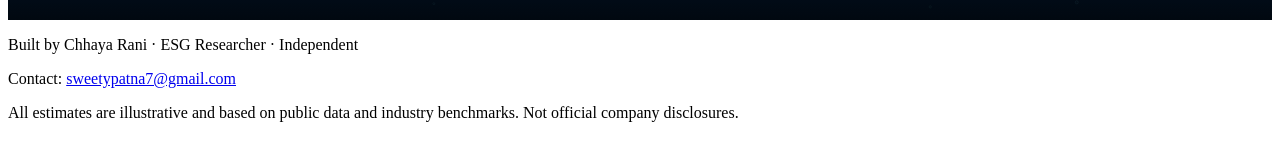
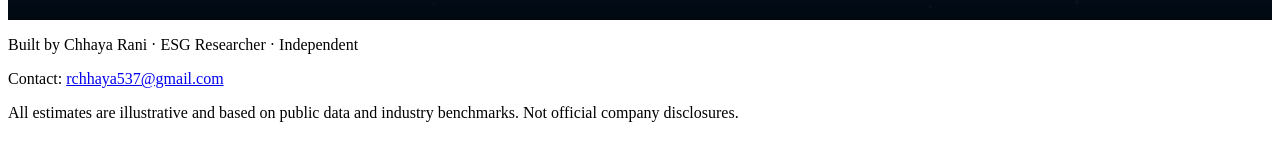
Before and after one commit to blackshadoes/brsr-ai-tracker, a React (Vite) app: page / in a window 1280 px wide. Shown: the part 287-447 px from the top of the page. Built offline with nearby package versions, Linux system fonts and the light colour scheme; the HTML template or start-up script is replaced by a standard one.

Commit message:
fix footer email address

```diff
--- a/src/App.jsx
+++ b/src/App.jsx
@@ -82,7 +82,7 @@
 
       <footer className="site-footer">
         <p>Built by Chhaya Rani · ESG Researcher · Independent</p>
-        <p>Contact: <a href="mailto:sweetypatna7@gmail.com">sweetypatna7@gmail.com</a></p>
+        <p>Contact: <a href="mailto:rchhaya537@gmail.com">rchhaya537@gmail.com</a></p>
         <p>All estimates are illustrative and based on public data and industry benchmarks. Not official company disclosures.</p>
       </footer>
     </div>
```
